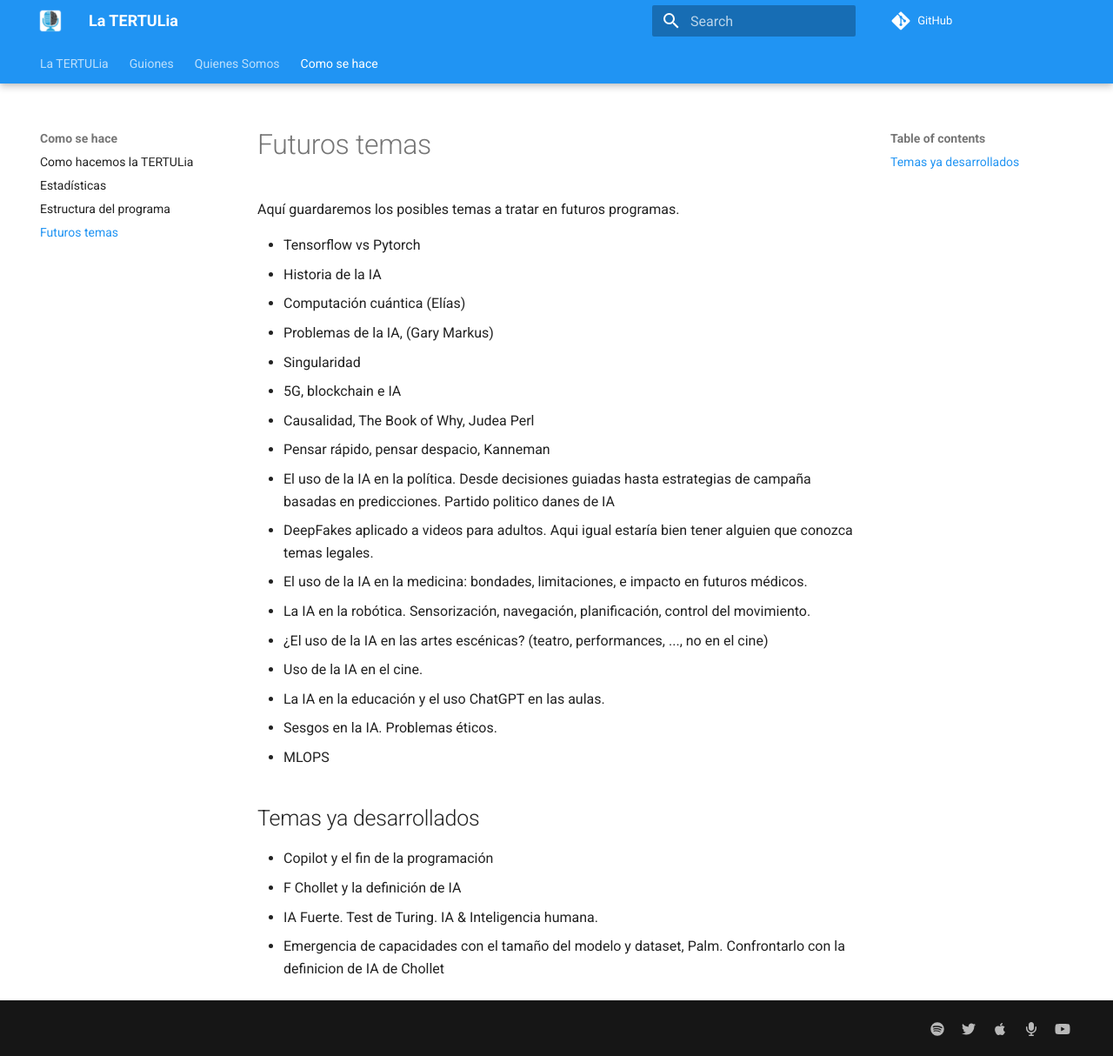
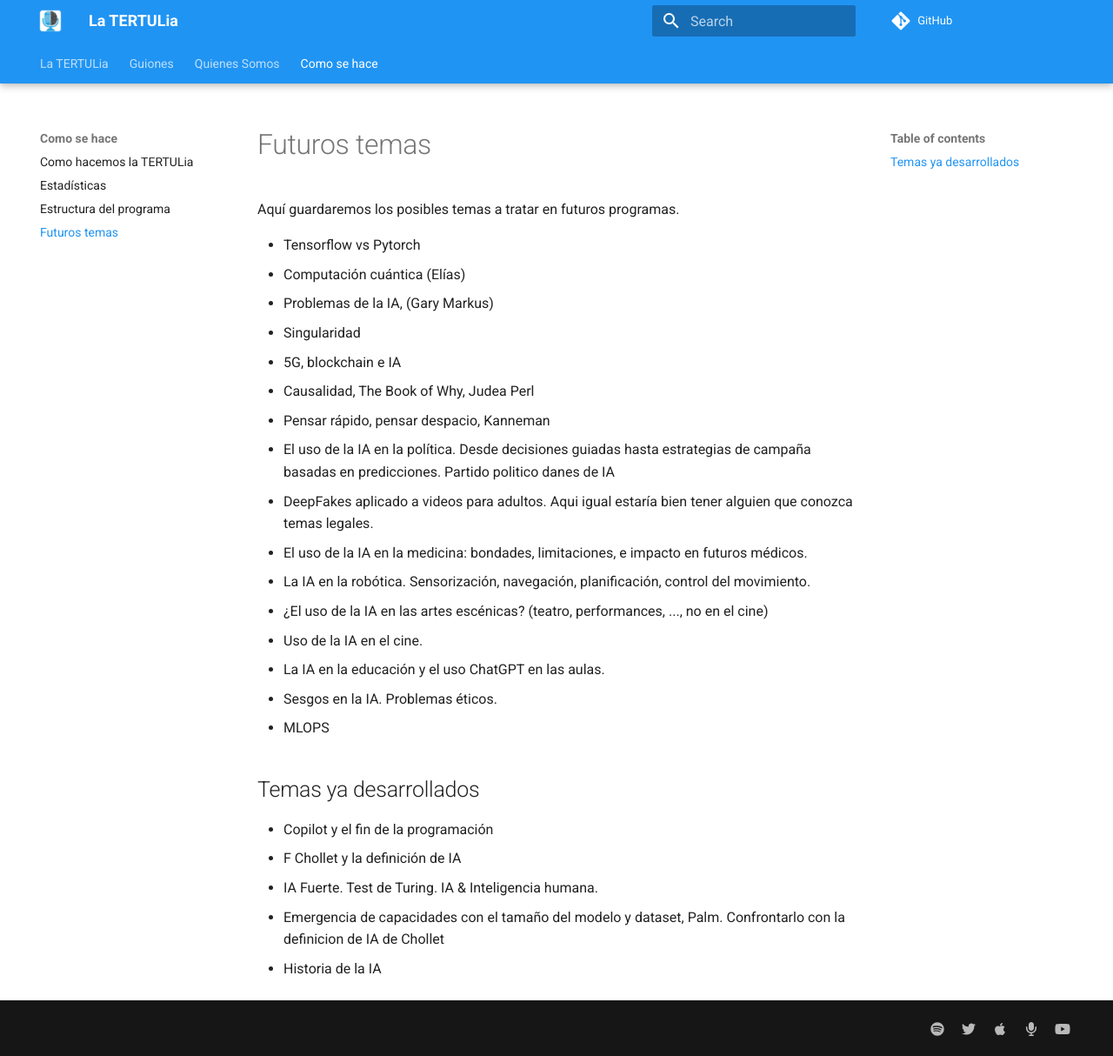
Before and after one commit to ironbar/tertulia_inteligencia_artificial, an MkDocs documentation site: the page built from docs/como-se-hace/futuros-temas.md, in a window 1280 px wide and 1214 px high. Shown: the whole window at 87% size. Built offline with MkDocs 1.6.1 and Material for MkDocs 9.7.7, drawn with Linux system fonts in a browser that asks for light colours; comment, search, counter and statistics services are not loaded; part of the change alters nothing that is shown.

```diff
--- a/docs/como-se-hace/futuros-temas.md
+++ b/docs/como-se-hace/futuros-temas.md
@@ -3,7 +3,6 @@
 Aquí guardaremos los posibles temas a tratar en futuros programas.
 
 - Tensorflow vs Pytorch
-- Historia de la IA
 - Computación cuántica (Elías)
 - Problemas de la IA, (Gary Markus)
 - Singularidad
@@ -27,3 +26,4 @@ Aquí guardaremos los posibles temas a tratar en futuros programas.
 - F Chollet y la definición de IA
 - IA Fuerte. Test de Turing. IA & Inteligencia humana.
 - Emergencia de capacidades con el tamaño del modelo y dataset, Palm. Confrontarlo con la definicion de IA de Chollet
+- Historia de la IA
```
